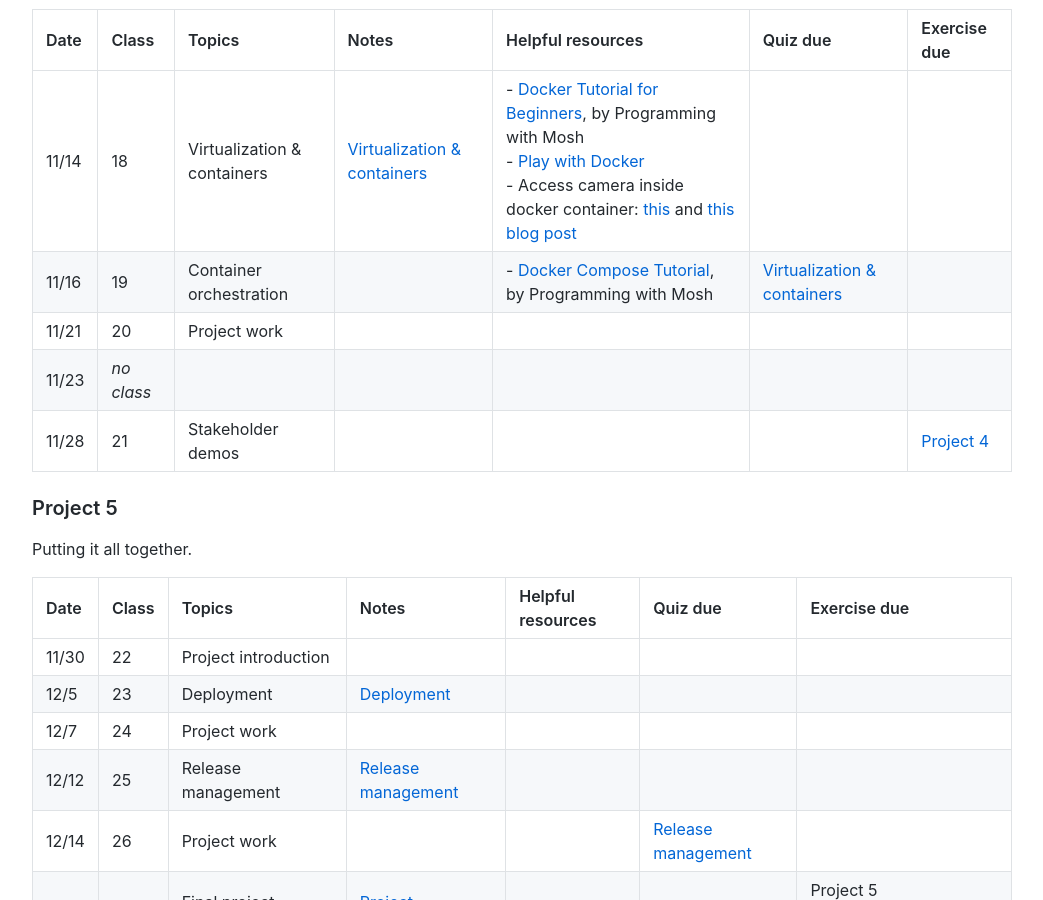
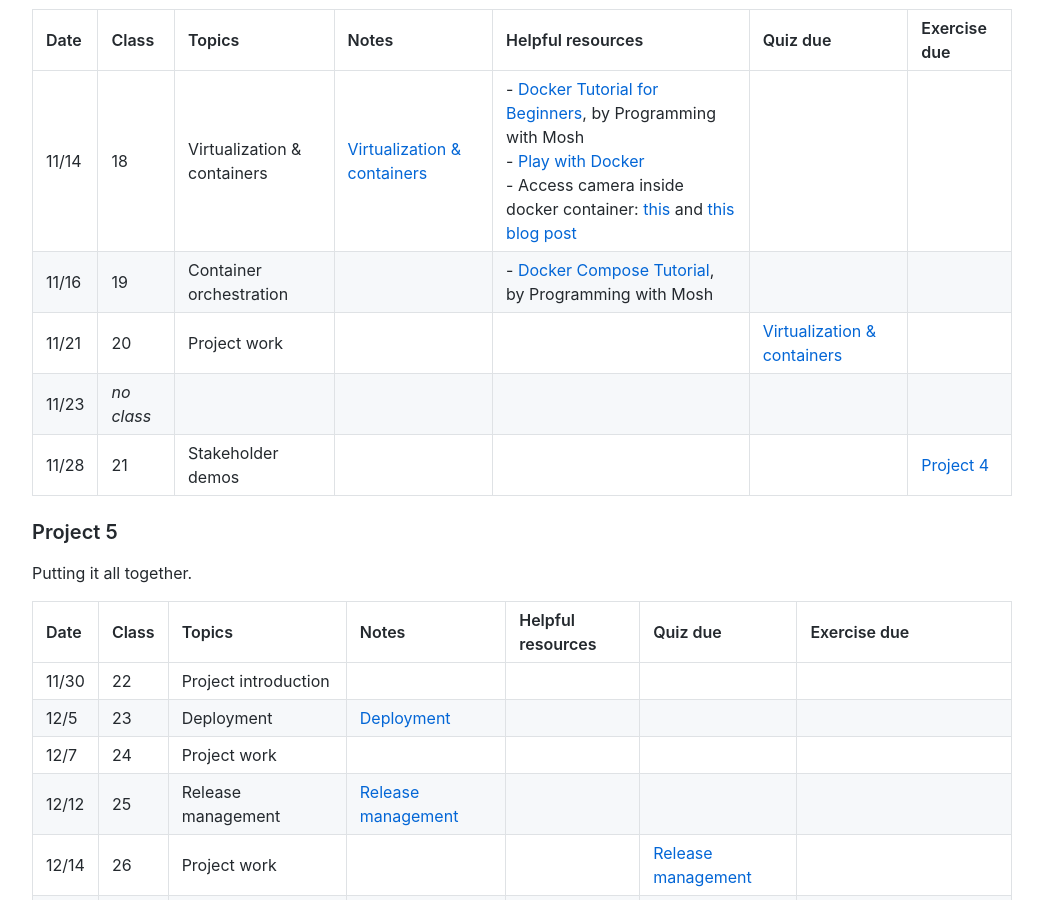
Before and after one commit to nyu-software-engineering/course-materials, a Jekyll site: the page built from content/schedule.md, in a window 1280 px wide and 900 px high, scrolled down 2590 px. Shown: the whole window, without its empty margins (118-1161 px from the left). Built offline with Jekyll 4.4.1, drawn with Linux system fonts in a browser that asks for light colours; comment, search, counter and statistics services are not loaded.

```diff
--- a/content/schedule.md
+++ b/content/schedule.md
@@ -65,8 +65,8 @@ Containerized apps composed of multiple internetworked subsystems.
 | Date  | Class      | Topics                      | Notes                                             | Helpful resources                                                                                                                                                                                                                                                                                                                                                                                                             | Quiz due                                                           | Exercise due                                         |
 | :---- | :--------- | :-------------------------- | :------------------------------------------------ | :---------------------------------------------------------------------------------------------------------------------------------------------------------------------------------------------------------------------------------------------------------------------------------------------------------------------------------------------------------------------------------------------------------------------------- | :----------------------------------------------------------------- | :--------------------------------------------------- |
 | 11/14 | 18         | Virtualization & containers | [Virtualization & containers](slides/containers/) | - [Docker Tutorial for Beginners](https://www.youtube.com/watch?v=pTFZFxd4hOI), by Programming with Mosh<br />- [Play with Docker](https://labs.play-with-docker.com/)<br />- Access camera inside docker container: [this](https://stackoverflow.com/questions/33985648/access-camera-inside-docker-container) and [this blog post](https://medium.com/@jijupax/connect-the-webcam-to-docker-on-mac-or-windows-51d894c44468) |                                                                    |                                                      |
-| 11/16 | 19         | Container orchestration     |                                                   | - [Docker Compose Tutorial](https://www.youtube.com/watch?v=HG6yIjZapSA), by Programming with Mosh                                                                                                                                                                                                                                                                                                                            | [Virtualization & containers](https://forms.gle/35huD1aCFUuLVcej9) |                                                      |
-| 11/21 | 20         | Project work                |                                                   |                                                                                                                                                                                                                                                                                                                                                                                                                               |                                                                    |                                                      |
+| 11/16 | 19         | Container orchestration     |                                                   | - [Docker Compose Tutorial](https://www.youtube.com/watch?v=HG6yIjZapSA), by Programming with Mosh                                                                                                                                                                                                                                                                                                                            |                                                                    |                                                      |
+| 11/21 | 20         | Project work                |                                                   |                                                                                                                                                                                                                                                                                                                                                                                                                               | [Virtualization & containers](https://forms.gle/35huD1aCFUuLVcej9) |                                                      |
 | 11/23 | _no class_ |                             |                                                   |                                                                                                                                                                                                                                                                                                                                                                                                                               |                                                                    |                                                      |
 | 11/28 | 21         | Stakeholder demos           |                                                   |                                                                                                                                                                                                                                                                                                                                                                                                                               |                                                                    | [Project 4](https://classroom.github.com/a/mdmFsdGL) |
 
```
